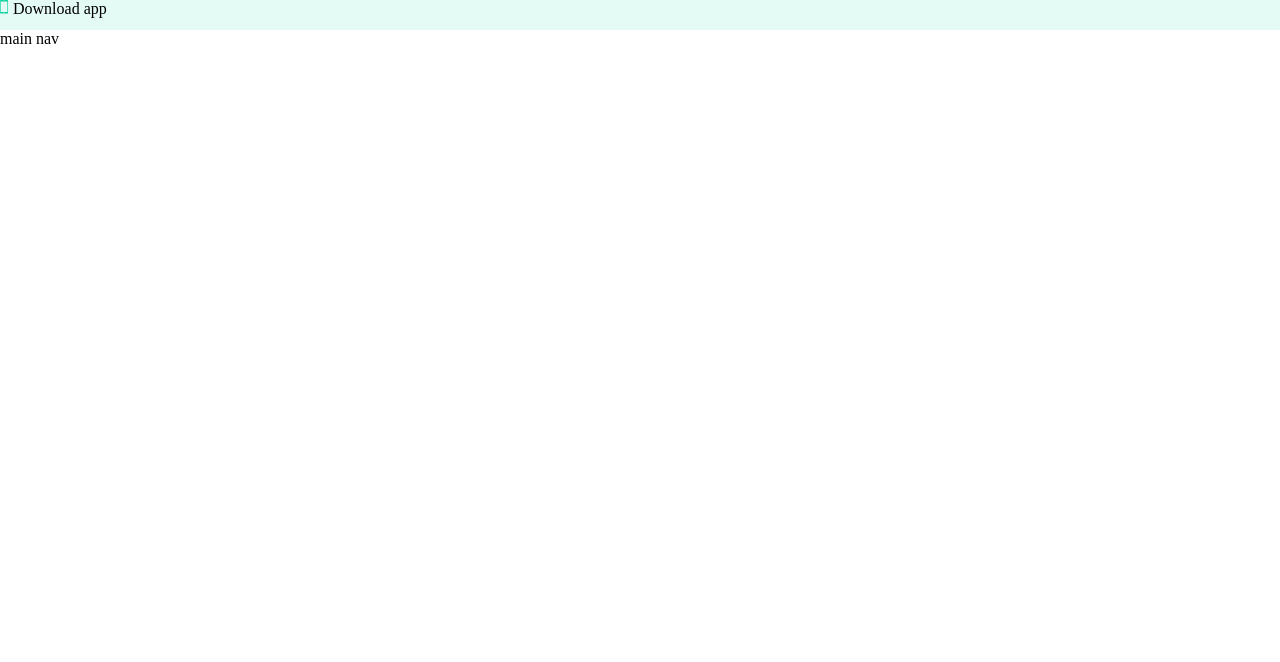
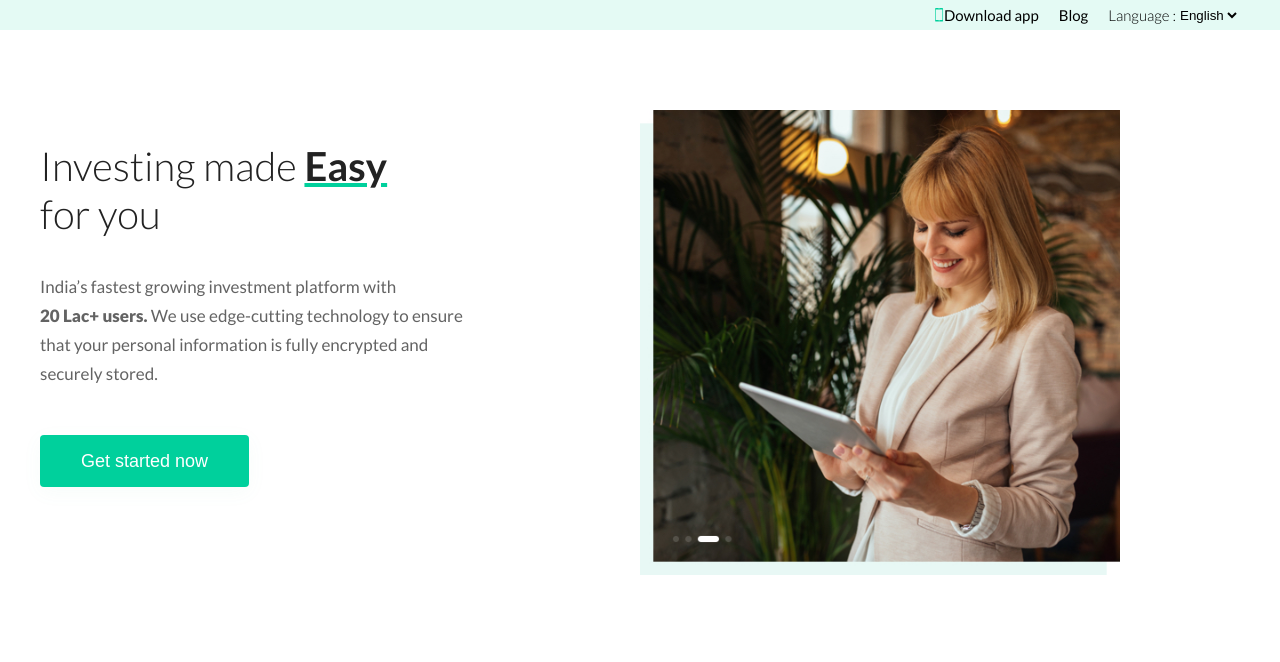
Before and after one commit to devpenzil/workshop-practice-one, a plain HTML site: page index.html in a window 1280 px wide. Drawn offline with Linux system fonts and the light colour scheme.

Commit message:
hero finish

```diff
--- a/index.html
+++ b/index.html
@@ -10,13 +10,43 @@
 <body>
     <!--Navbar-->
     <div class="navbar">
-        <div class="topnav">
-            <div class="nav-items"><img src="./assets/phone.svg" alt="phone"> Download app</div>
+        <div class="top">
+            <div class="nav-item"><img src="./assets/phone.svg" alt="phone"> Download app</div>
+            <div class="nav-item">Blog</div>
+            <div class="nav-item"><span>Language :</span><select name="lan" id="lan">
+                <option value="en">English</option>
+                <option value="hi">Hindi</option>
+            </select></div>
         </div>
         <div class="main-nav">
-            main nav
+
         </div>
     </div>
     <!--NavBar-->
+
+    <!--Hero-->
+    <div class="container">
+        <div class="hero">
+            <div class="hero-left">
+                <h2>
+                    Investing made <span>Easy</span> <br> for you
+                </h2>
+                <p>
+                    India’s fastest growing investment platform with <br>
+                    <span>20 Lac+ users.</span> We use edge-cutting technology to ensure <br>
+                    that your personal information is fully encrypted and <br>
+                    securely stored.
+                </p>
+                <button class="get-started">
+                    Get started now
+                </button>
+            </div>
+            <div class="hero-right">
+                <img src="./assets/banner1.jpg" width="80%" alt="banner image">
+            </div>
+        </div>
+    </div>
+    <!--Hero close-->
+    <script src="./script.js"></script>
 </body>
 </html>
--- a/style.css
+++ b/style.css
@@ -1,8 +1,86 @@
+@import url('https://fonts.googleapis.com/css2?family=Lato:wght@300;400;700;900&display=swap');
 body{
     margin: 0;
     padding: 0;
+    font-size: 17px;
+    font-family: 'Lato', sans-serif;
 }
-.topnav{
+.container{
+    max-width: 1200px;
+    margin: auto;
+}
+.top{
     background-color: #E4FAF4;
     height: 30px;
+    display: flex;
+    justify-content: flex-end;
+    align-items: center;
+    font-size: 15px;
+    padding-right: 40px;
 }
+.top .nav-item{
+    padding-left: 20px;
+    display: flex;
+    align-items: center;
+    justify-content: center;
+    cursor: pointer;
+}
+.top .nav-item .img{
+    margin-right: 20px;
+
+}
+.top select{
+    background-color: rgba(0, 0, 0, 0);
+    border: none;
+    outline: none;
+}
+.nav-item span{
+    font-weight: 300;
+}
+.hero{
+    display: flex;
+    padding-top: 10vh;
+    padding-bottom: 10vh;
+}
+.hero-right, .hero-left{
+    width: 50%;
+}
+.hero-left h2{
+        color: #222222;
+        font-size: 40px;
+        line-height: 47.95px;
+        text-align: left;
+        font-weight: 300;
+}
+.hero-left h2 span{
+    font-weight: 600;
+    text-decoration: underline;
+    text-decoration-color: #00D09C;
+}
+.hero-left p {
+    color: #222222;
+    font-size: 17px;
+    line-height: 29px;
+    opacity: 0.699999988079071;
+    width: 455px;
+    text-align: left;
+  }
+
+  .hero-left p span {
+    font-weight: 800;
+  }
+  .get-started{
+    background-color: #00D09C;
+    border-radius: 4px;
+    box-shadow: 0 5px 20px 0 rgba(90, 202, 157, 0.05);
+    width: 209px;
+    height: 52px;
+    border: none;
+    outline: none;
+    color: #FFFFFF;
+    font-size: 18px;
+    line-height: 24.59px;
+    text-align: center;
+    cursor: pointer;
+    margin-top: 30px;
+  }
```
Also changed, not shown: script.js (added).
